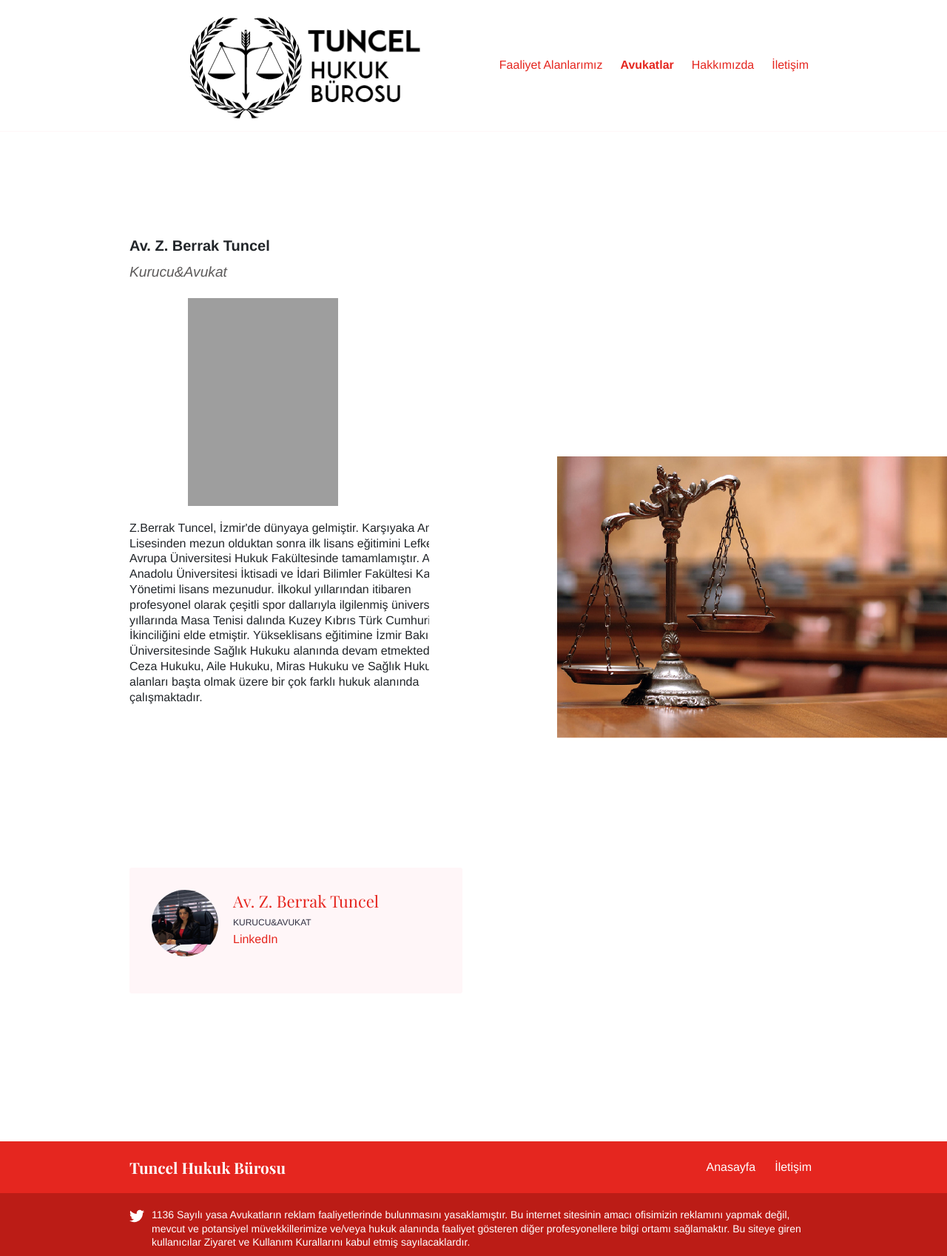
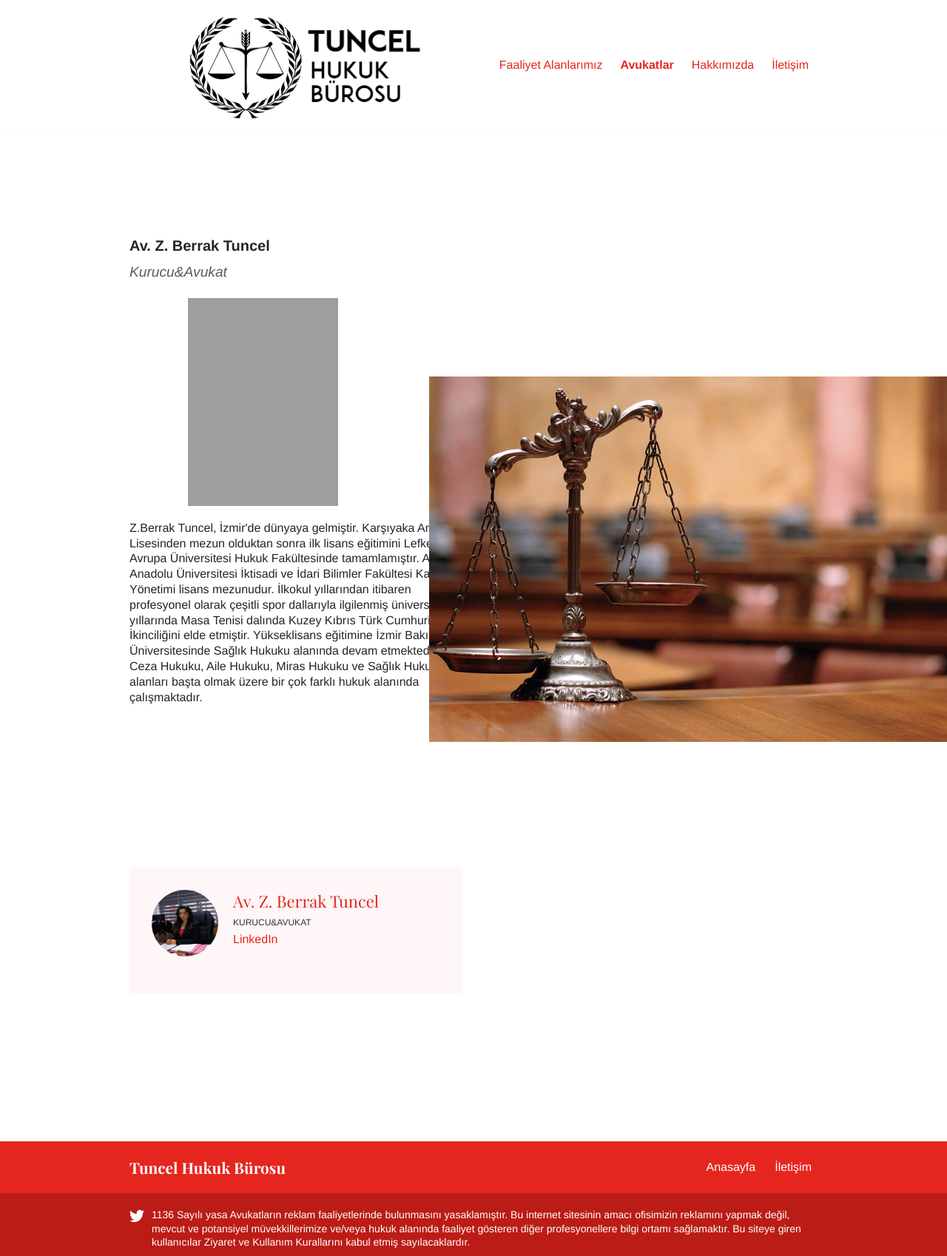
Before and after one commit to tnclhk/tnclhk.github.io, a Jekyll site: the page built from team.md, in a window 1280 px wide. Shown: the whole page at 74% size. Built offline with Jekyll 4.4.1, drawn with Linux system fonts in a browser that asks for light colours; grey boxes are pictures that could not be loaded.

Commit message:
Update team.md

```diff
--- a/team.md
+++ b/team.md
@@ -3,7 +3,7 @@ title: Team
 layout: teams
 description: Team
 permalink: "/team/"
-intro_image: "/images/illustrations/asdf.png"
+intro_image: "/images/illustrations/wall_1280x618_1_1000x618.jpg"
 intro_image_absolute: true
 intro_image_hide_on_mobile: true
 ---
```
